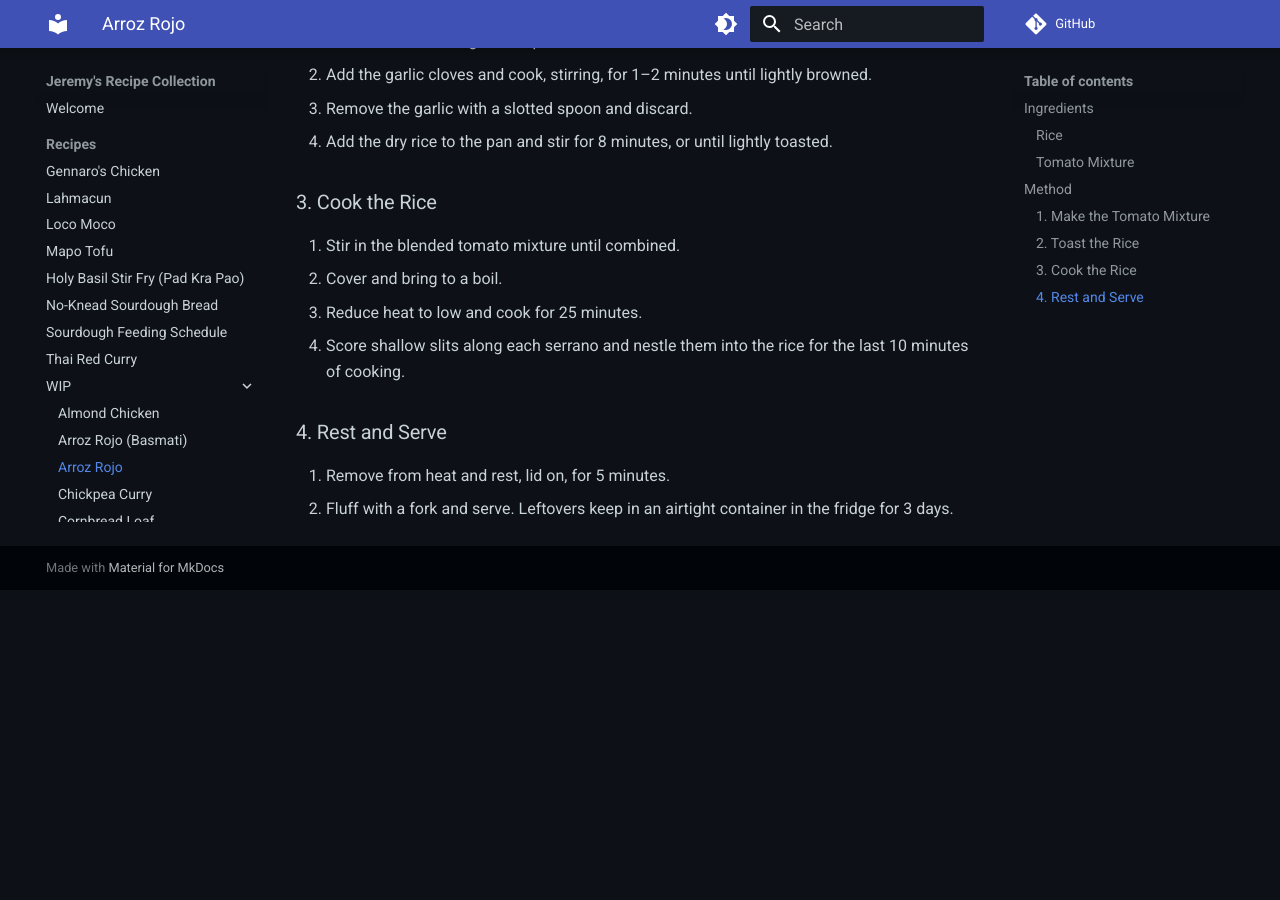
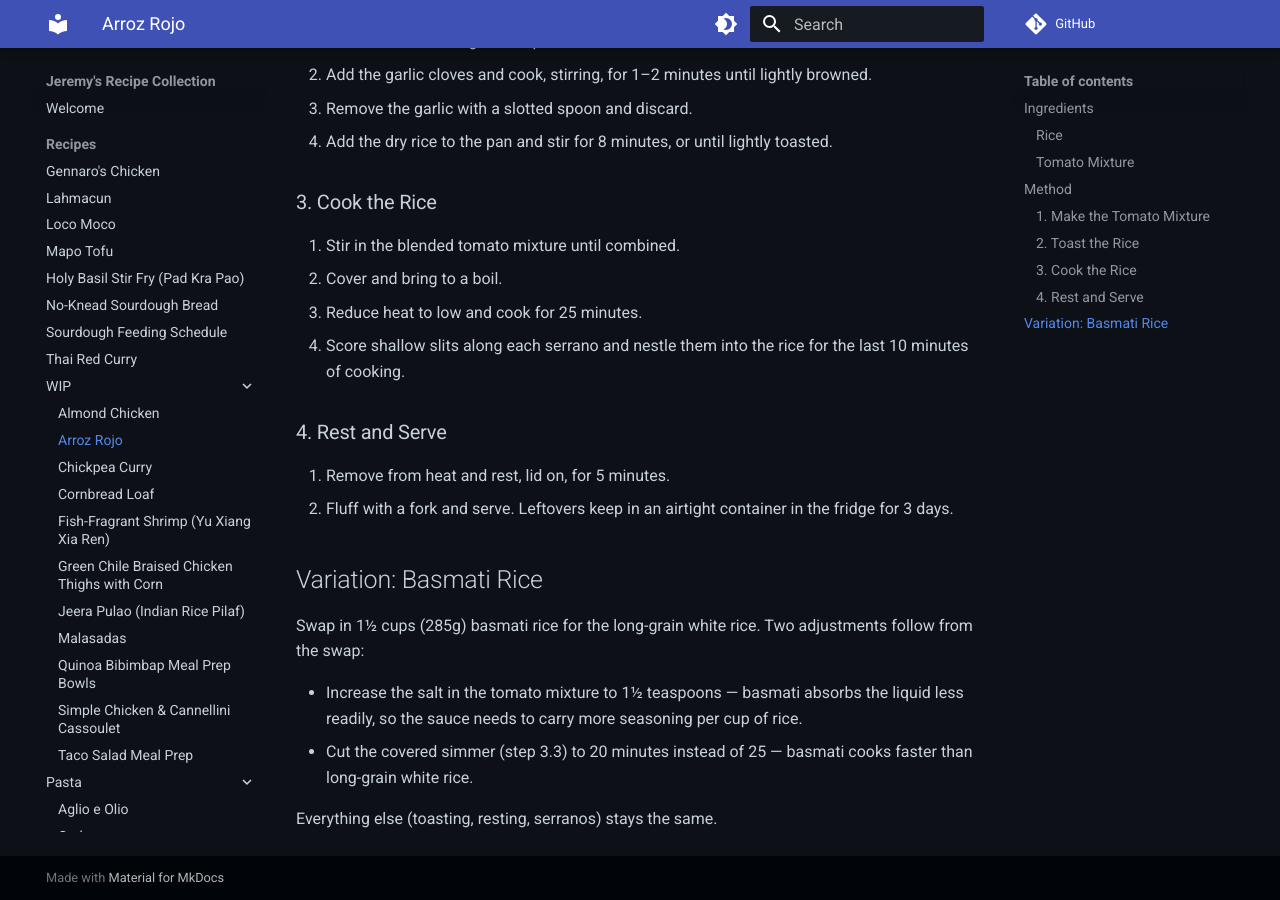
Before and after one commit to normanj9/recipes, an MkDocs documentation site: the page built from docs/recipes/WIP/arroz-rojo.md, in a window 1280 px wide and 900 px high, scrolled down 1012 px. Built offline with MkDocs 1.6.1 and Material for MkDocs 9.7.7, drawn with Linux system fonts in a browser that asks for light colours; comment, search, counter and statistics services are not loaded; before the commit the page ends 1602 px from its top, so only the background shows below that; some of the changed text lies outside the part shown.

Commit message:
Merge arroz-rojo-basmati into arroz-rojo as a variation
The two files were near-duplicates differing only in rice type, salt
amount, and cook time. Fold the basmati version into a "Variation"
section on the base recipe instead of maintaining two files.

Co-Authored-By: Claude Sonnet 5 <noreply@anthropic.com>
Claude-Session: https://claude.ai/code/session_01XX2VXR3kHCtNyye8877vpe

```diff
--- a/docs/recipes/WIP/arroz-rojo.md
+++ b/docs/recipes/WIP/arroz-rojo.md
@@ -41,3 +41,12 @@ _Adapted from the Arroz Rojo recipe in La Mesa Mexicana._
 ### 4. Rest and Serve
 1. Remove from heat and rest, lid on, for 5 minutes.
 2. Fluff with a fork and serve. Leftovers keep in an airtight container in the fridge for 3 days.
+
+## Variation: Basmati Rice
+
+Swap in 1½ cups (285g) basmati rice for the long-grain white rice. Two adjustments follow from the swap:
+
+- Increase the salt in the tomato mixture to 1½ teaspoons — basmati absorbs the liquid less readily, so the sauce needs to carry more seasoning per cup of rice.
+- Cut the covered simmer (step 3.3) to 20 minutes instead of 25 — basmati cooks faster than long-grain white rice.
+
+Everything else (toasting, resting, serranos) stays the same.
```
Also changed, not shown: other parts of docs/recipes/WIP/arroz-rojo.md (+1 -1 lines), docs/recipes/WIP/arroz-rojo-basmati.md (deleted, +0 -43 lines).
